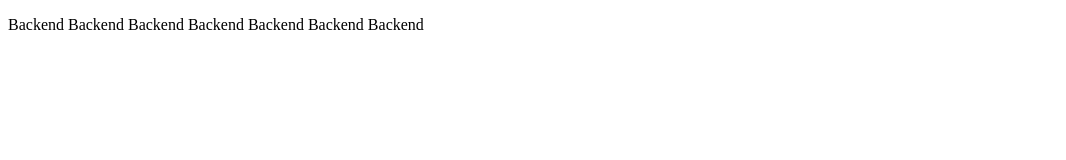
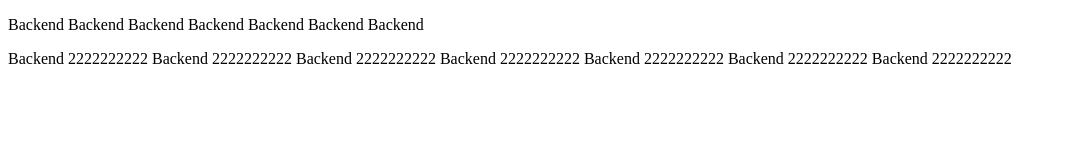
Before and after one commit to DodokMate/gyakorlas_branchek, a plain HTML site: page index.html in a window 1280 px wide. Shown: the whole page, without its empty margins (0-1066 px from the left). Drawn offline with Linux system fonts and the light colour scheme.

Commit message:
Backend második commit

```diff
--- a/index.html
+++ b/index.html
@@ -15,5 +15,15 @@
         Backend
         Backend
     </p>
+
+    <p>
+        Backend 2222222222
+        Backend 2222222222
+        Backend 2222222222
+        Backend 2222222222
+        Backend 2222222222
+        Backend 2222222222
+        Backend 2222222222
+    </p>
 </body>
 </html>
```
